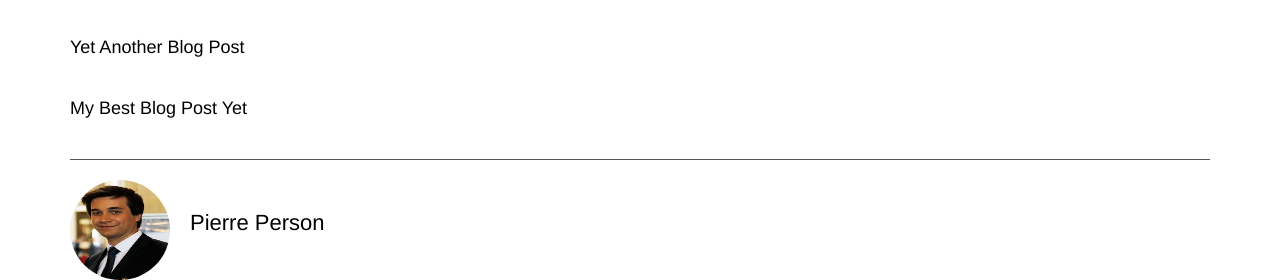
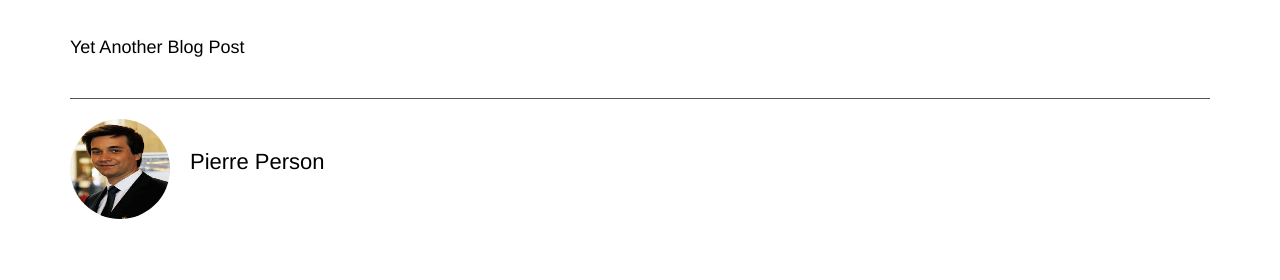
Before and after one commit to George-216/my-website, a plain HTML site: page index.html in a window 1280 px wide. Shown: the part 523-803 px from the top of the page. Drawn offline with Linux system fonts and the light colour scheme.

```diff
--- a/index.html
+++ b/index.html
@@ -23,9 +23,6 @@
                 <div class="other">
                     Yet Another Blog Post
                 </div>
-                <div class="other">
-                    My Best Blog Post Yet
-                </div>
             </div>
             <div class="cleartext"></div>
             <div class="author-box">
```
